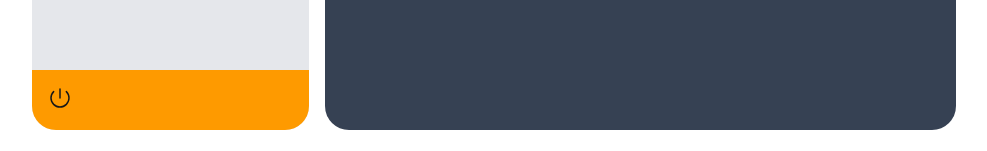
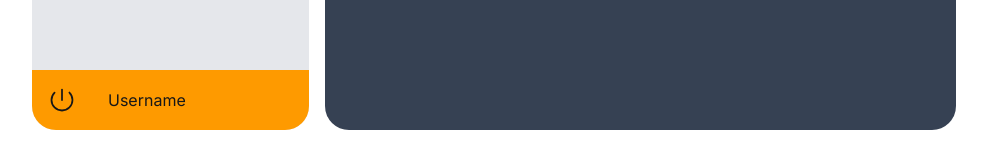
Before and after one commit to hqo998/Chatroom-Webpage, a Next.js app: page /chat in a window 1280 px wide. Shown: the part 646-797 px from the top of the page, without its empty margins (146-1133 px from the left). Built offline with nearby package versions, Linux system fonts and the light colour scheme; a web font is replaced by a local one.

Commit message:
fixing buttons and things

```diff
--- a/app/chat/layout.tsx
+++ b/app/chat/layout.tsx
@@ -10,10 +10,14 @@ export default function Layout({ children }: { children: React.ReactNode }) {
         <div className="flex-1 grid grid-cols-1 grid-rows-[1fr_60px]">
           <p className="text-black">friends list component goes here</p>
 
-          <div className="flex w-full h-full justify-left items-center bg-amber-500"> {/* action buttons */}
-            {/* Signout Button */}
-            <div className="h-full shrink hover:bg-amber-700">
+          <div className="flex w-full h-full justify-center items-center gap-4 bg-amber-500 antialiased"> {/* action buttons */}
+            {/* Signout Button - fixed square and centered */}
+            <div className=" flex items-center justify-center hover:bg-amber-700">
               <SignOutButton />
+            </div>
+
+            <div className="flex-1 justify-center items-center">
+              <p>Username</p>
             </div>
           </div>
         </div>
--- a/ui/SignOutButton.tsx
+++ b/ui/SignOutButton.tsx
@@ -6,16 +6,15 @@ import { logOut } from "@/lib/actions";
 
 export default function SignOutButton() {
   return (
-    <form
-      action={logOut}
-    >
+
       <button
-        className="flex grow items-center justify-center gap-2 rounded-md text-1xl font-medium md:flex-none md:justify-start p-4"
+        className="flex-1 flex items-center justify-center gap-2 rounded-md text-1xl font-medium md:flex-none md:justify-start p-4"
         title="Sign-Out"
+        onClick={logOut}
       >
-          <PowerIcon className="w-6" />
+          <PowerIcon className="w-7" />
           {/* <div className="hidden md:block">Sign Out</div> */}
       </button>
-    </form>
+
   );
 }
```
